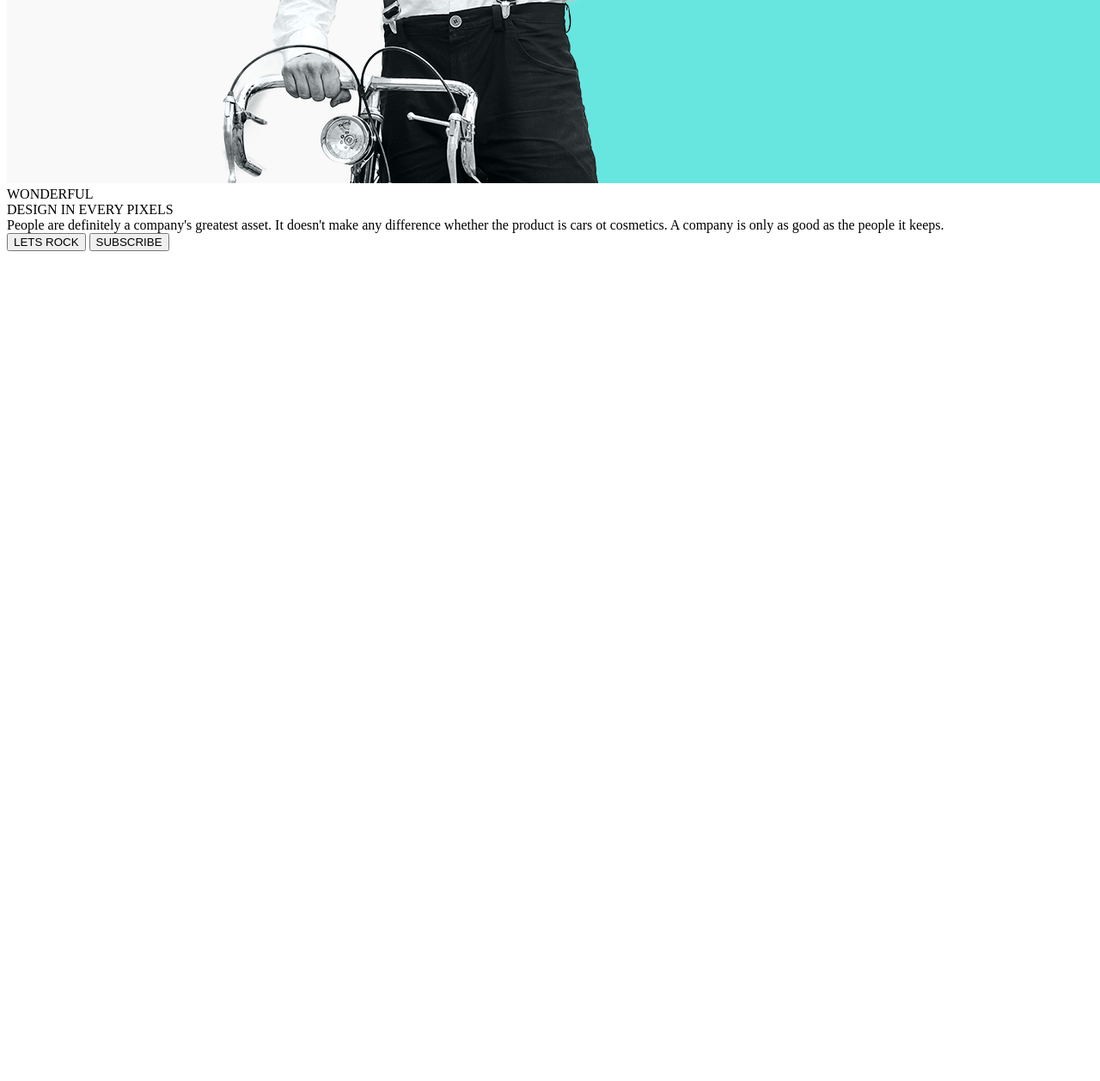
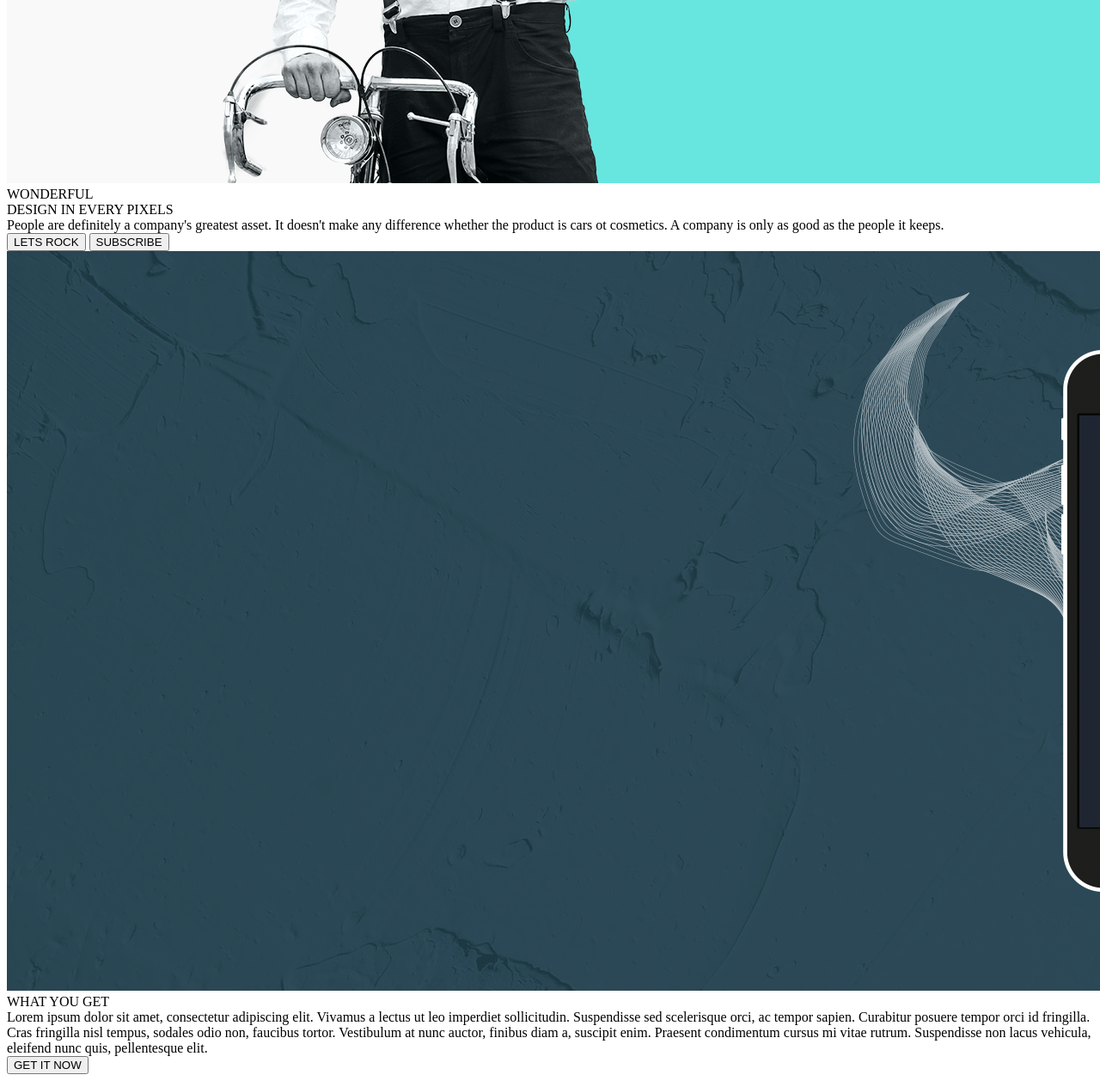
Before and after one commit to Sufl0wer/lab2, a plain HTML site: page index.html in a window 1280 px wide. Shown: the part 806-2063 px from the top of the page at 86% size. Before the commit the page ends 1106 px from the top, so only its background shows below. Drawn offline with Linux system fonts and the light colour scheme.

Commit message:
add get it now block

```diff
--- a/index.html
+++ b/index.html
@@ -26,5 +26,14 @@
                 <button class="subscribe-button">SUBSCRIBE</button>
             </header>
         </div>
+
+        <div class="what-you-get">
+            <div class="background-image">
+                <img src="./assets/images/what_you_get/Background.png" alt="background">
+            </div>
+            <div class="text-header">WHAT YOU GET</div>
+            <div class="text-main">Lorem ipsum dolor sit amet, consectetur adipiscing elit. Vivamus a lectus ut leo imperdiet sollicitudin. Suspendisse sed scelerisque orci, ac tempor sapien. Curabitur posuere tempor orci id fringilla. Cras fringilla nisl tempus, sodales odio non, faucibus tortor. Vestibulum at nunc auctor, finibus diam a, suscipit enim. Praesent condimentum cursus mi vitae rutrum. Suspendisse non lacus vehicula, eleifend nunc quis, pellentesque elit.</div>
+            <button class="get-it-now-button">GET IT NOW</button>
+        </div>
     </body>
 </html>
```
Also changed, not shown: assets/images/what_you_get/Background.png (added).
